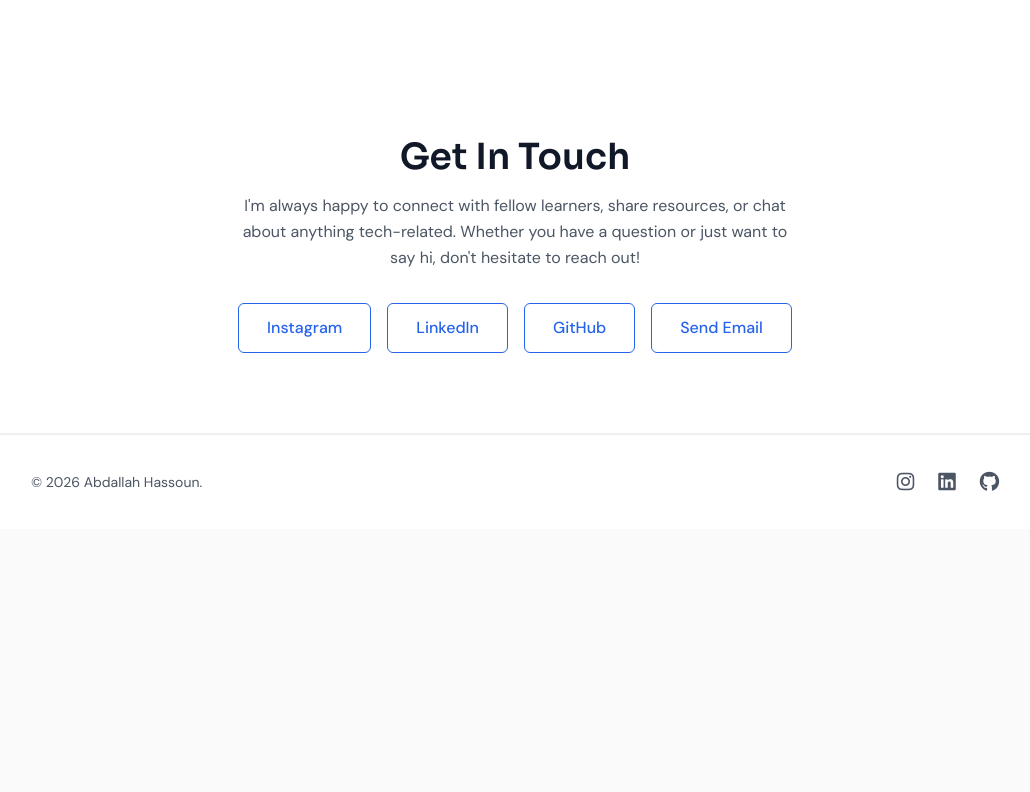
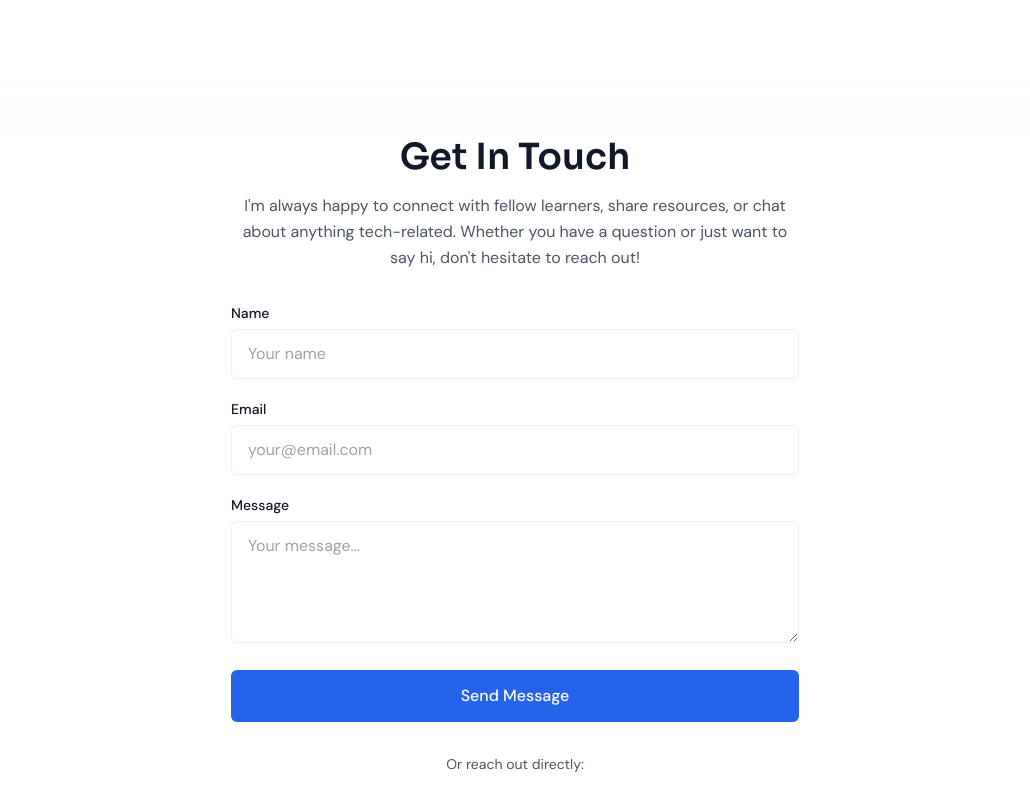
Before and after one commit to ahdevworker03/Abdallah-Hassoun-Portfolio, a React (Vite) app: page / in a window 1280 px wide. Shown: the part 2400-3192 px from the top of the page, without its empty margins (125-1155 px from the left). Before the commit the page ends 2929 px from the top, so only its background shows below. Built offline with nearby package versions, Linux system fonts and the light colour scheme; no server answers.

Commit message:
feat: add contact form with validation and Formspree integration

```diff
--- a/src/components/sections/Contact.tsx
+++ b/src/components/sections/Contact.tsx
@@ -1,7 +1,95 @@
+import { useState } from "react"
 import { contactLinks } from "../../data/contact"
 import Button from "../ui/Button"
 
+const FORMSPREE_ENDPOINT = import.meta.env.VITE_FORMSPREE_ENDPOINT
+
+interface FormData {
+  name: string
+  email: string
+  message: string
+}
+
+interface FormErrors {
+  name?: string
+  email?: string
+  message?: string
+}
+
+type FormStatus = "idle" | "loading" | "success" | "error"
+
+function validate(data: FormData): FormErrors {
+  const errors: FormErrors = {}
+  if (!data.name.trim()) errors.name = "Name is required"
+  if (!data.email.trim()) {
+    errors.email = "Email is required"
+  } else if (!/^[^\s@]+@[^\s@]+\.[^\s@]+$/.test(data.email)) {
+    errors.email = "Please enter a valid email"
+  }
+  if (!data.message.trim()) {
+    errors.message = "Message is required"
+  } else if (data.message.trim().length < 10) {
+    errors.message = "Message must be at least 10 characters"
+  }
+  return errors
+}
+
+const inputBase =
+  "w-full rounded-md border bg-surface px-4 py-3 font-body text-base text-text-primary transition-colors duration-200 placeholder:text-text-secondary/50 disabled:cursor-not-allowed disabled:opacity-60"
+
 function Contact() {
+  const [form, setForm] = useState<FormData>({ name: "", email: "", message: "" })
+  const [errors, setErrors] = useState<FormErrors>({})
+  const [status, setStatus] = useState<FormStatus>("idle")
+  const [touched, setTouched] = useState<Record<string, boolean>>({})
+
+  const handleChange = (field: keyof FormData) => (
+    e: React.ChangeEvent<HTMLInputElement | HTMLTextAreaElement>,
+  ) => {
+    const next = { ...form, [field]: e.target.value }
+    setForm(next)
+    if (touched[field]) {
+      setErrors((prev) => ({ ...prev, [field]: validate(next)[field] }))
+    }
+  }
+
+  const handleBlur = (field: keyof FormData) => () => {
+    setTouched((prev) => ({ ...prev, [field]: true }))
+    setErrors((prev) => ({ ...prev, [field]: validate(form)[field] }))
+  }
+
+  const handleSubmit = async (e: React.FormEvent) => {
+    e.preventDefault()
+    const validationErrors = validate(form)
+    setErrors(validationErrors)
+    setTouched({ name: true, email: true, message: true })
+
+    if (Object.keys(validationErrors).length > 0) return
+
+    setStatus("loading")
+    try {
+      const res = await fetch(FORMSPREE_ENDPOINT, {
+        method: "POST",
+        body: JSON.stringify(form),
+        headers: { "Content-Type": "application/json" },
+      })
+      if (!res.ok) throw new Error("Failed to send")
+      setStatus("success")
+      setForm({ name: "", email: "", message: "" })
+      setTouched({})
+    } catch {
+      setStatus("error")
+    }
+  }
+
+  const inputClass = (field: keyof FormData) =>
+    [
+      inputBase,
+      errors[field] && touched[field]
+        ? "border-red-500 focus:border-red-500"
+        : "border-border focus:border-primary",
+    ].join(" ")
+
   return (
     <section id="contact" className="reveal glass-section py-20 text-center">
       <div className="mx-auto max-w-[600px] px-4">
@@ -13,7 +101,100 @@ function Contact() {
           or chat about anything tech-related. Whether you have a question or
           just want to say hi, don't hesitate to reach out!
         </p>
+
+        {status === "success" && (
+          <div className="mb-8 rounded-md bg-accent-soft px-6 py-4 text-accent">
+            <p className="font-medium">Message sent! I'll get back to you soon.</p>
+          </div>
+        )}
+
+        <form onSubmit={handleSubmit} className="mb-8 flex flex-col gap-5 text-left" noValidate>
+            <div>
+              <label htmlFor="name" className="mb-1.5 block text-sm font-medium text-text-primary">
+                Name
+              </label>
+              <input
+                id="name"
+                type="text"
+                placeholder="Your name"
+                value={form.name}
+                onChange={handleChange("name")}
+                onBlur={handleBlur("name")}
+                className={inputClass("name")}
+                disabled={status === "loading"}
+                aria-invalid={!!(errors.name && touched.name)}
+              />
+              {errors.name && touched.name && (
+                <p className="mt-1 text-sm text-red-500" role="alert">
+                  {errors.name}
+                </p>
+              )}
+            </div>
+
+            <div>
+              <label htmlFor="email" className="mb-1.5 block text-sm font-medium text-text-primary">
+                Email
+              </label>
+              <input
+                id="email"
+                type="email"
+                placeholder="your@email.com"
+                value={form.email}
+                onChange={handleChange("email")}
+                onBlur={handleBlur("email")}
+                className={inputClass("email")}
+                disabled={status === "loading"}
+                aria-invalid={!!(errors.email && touched.email)}
+              />
+              {errors.email && touched.email && (
+                <p className="mt-1 text-sm text-red-500" role="alert">
+                  {errors.email}
+                </p>
+              )}
+            </div>
+
+            <div>
+              <label htmlFor="message" className="mb-1.5 block text-sm font-medium text-text-primary">
+                Message
+              </label>
+              <textarea
+                id="message"
+                rows={4}
+                placeholder="Your message..."
+                value={form.message}
+                onChange={handleChange("message")}
+                onBlur={handleBlur("message")}
+                className={inputClass("message")}
+                disabled={status === "loading"}
+                aria-invalid={!!(errors.message && touched.message)}
+              />
+              {errors.message && touched.message && (
+                <p className="mt-1 text-sm text-red-500" role="alert">
+                  {errors.message}
+                </p>
+              )}
+            </div>
+
+            {status === "error" && (
+              <div
+                className="rounded-md bg-red-50 px-4 py-3 text-sm text-red-600 dark:bg-red-900/20 dark:text-red-400"
+                role="alert"
+              >
+                Something went wrong. Please try again or email me directly.
+              </div>
+            )}
+
+            <button
+              type="submit"
+              disabled={status === "loading"}
+              className="w-full rounded-md border-2 border-primary bg-primary px-7 py-3 font-body text-base font-medium text-white no-underline transition-all duration-200 hover:brightness-110 hover:shadow-lg hover:shadow-primary/25 hover:scale-[1.02] disabled:cursor-not-allowed disabled:opacity-60 disabled:hover:scale-100 disabled:hover:shadow-none"
+            >
+              {status === "loading" ? "Sending..." : "Send Message"}
+            </button>
+          </form>
+
         <div className="flex flex-col items-center gap-5">
+          <p className="text-sm text-text-secondary">Or reach out directly:</p>
           <div className="flex flex-wrap justify-center gap-4">
             {contactLinks.map((link) => (
               <Button
```
Also changed, not shown: 1 other file (tests, documents, lock files or other folders).
